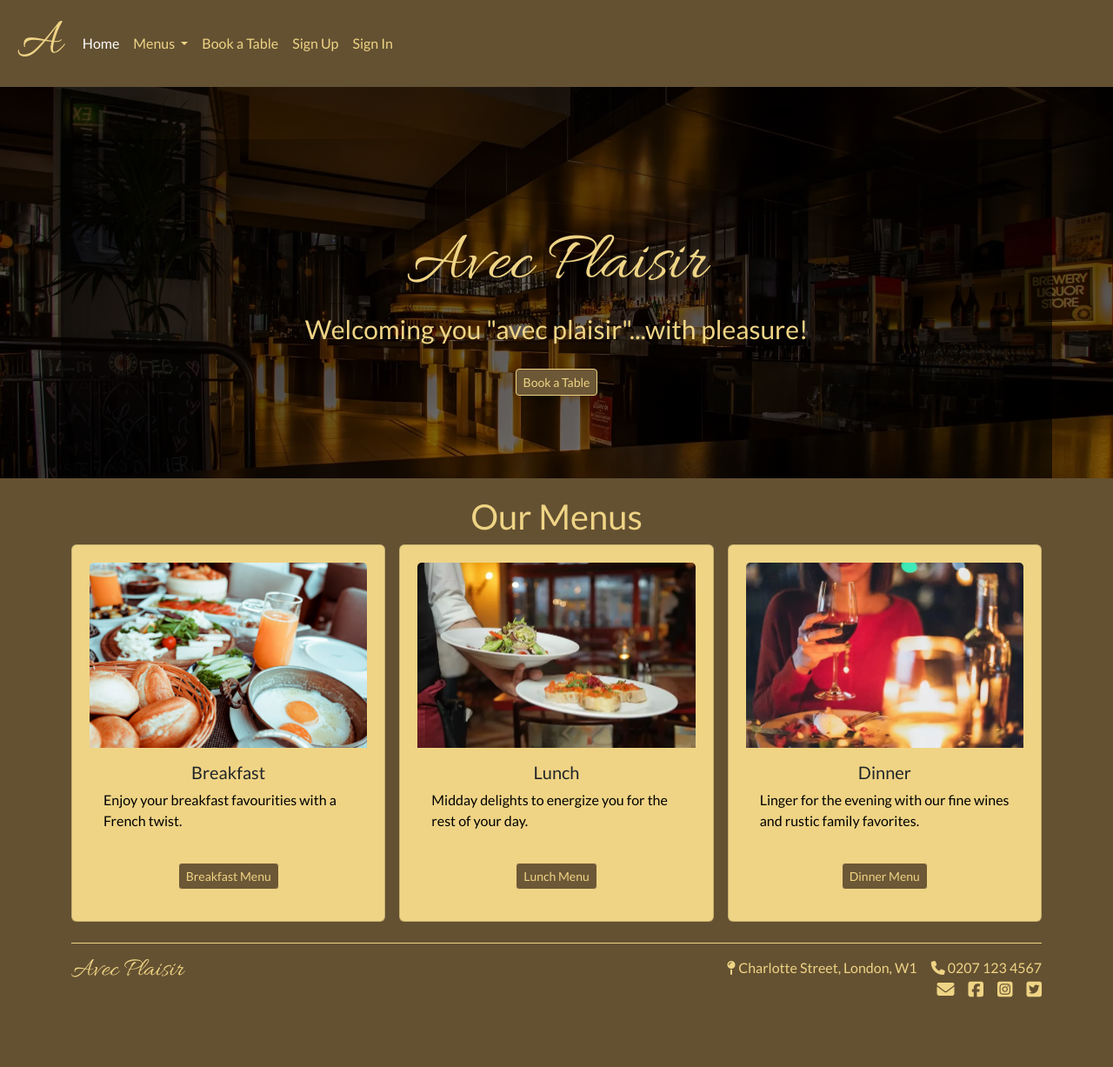
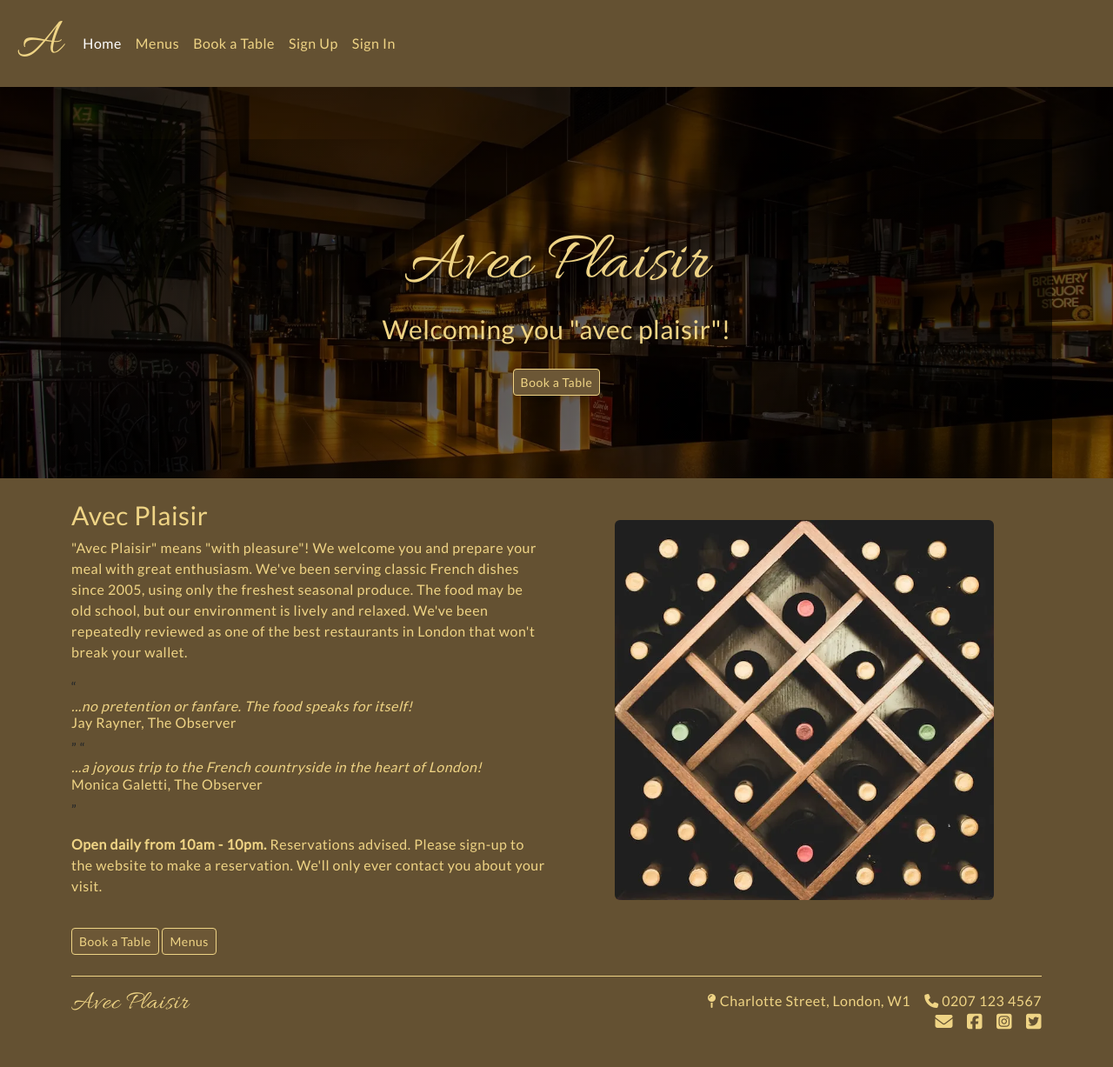
Before and after one commit to leah-jala/PP4-Avec-Plaisir, a Django app: page / in a window 1280 px wide. Shown: the whole page at 87% size. Before the commit the page ends 1147 px from the top, so only its background shows below. Run offline with Django 3.2, Linux system fonts and the light colour scheme; some libraries are stand-ins or nearby versions.

Commit message:
Move orignal homepage content to new menu page, update index, style both

```diff
--- a/bookings/templates/bookings/bookings.html
+++ b/bookings/templates/bookings/bookings.html
@@ -25,6 +25,7 @@
     yet, please <a href="{% url 'account_signup' %}">sign up</a> here.</p>
   </h3>
 </div>
+</div>
 
 {% endif %}
 
--- a/home/templates/home/index.html
+++ b/home/templates/home/index.html
@@ -7,57 +7,35 @@
   <div class="container cover-text">
     <div class="cover-text-inner">
       <h1 id="logo-text">Avec Plaisir</h1>
-          <h2>Welcoming you "avec plaisir"...with pleasure!
+      <h2>Welcoming you "avec plaisir"!
       </h2>
       <a href="{% url 'create_reservation' %}" class="btn btn-outline-light btn-sm ">Book a Table</a>
     </div>
   </div>
 </div>
 <!-- End Hero -->
-
-<section class="menus" id="menus">
-  <h1>Our Menus</h1>
-</section>
-<div class="container">
-  <div class="row row-cols-1 row-cols-md-3 g-3">
-    <div class="col">
-      <div class="card">
-        <img src="/static/images/brunch.webp" class="card-img-top"
-          alt="A close-up view of a table with breakfast, including eggs, bread and a cheese board." />
-        <div class="card-body">
-          <h5 class="card-title text-center">Breakfast</h5>
-          <p class="card-text">Enjoy your breakfast favourities with a French twist.</p>
-          <div class="text-center">
-            <a href="https://www.google.com/" class="btn btn-outline-light btn-sm stretched-link">Breakfast Menu</a>
+<div class="container mt-4">
+  <div class="row">
+    <div class="col-lg-6 col-md-12 col-sm-12">
+      <h2>Avec Plaisir</h2>
+      <p>"Avec Plaisir" means "with pleasure"! We welcome you and prepare your meal with great
+        enthusiasm. We've been serving classic French dishes since 2005, using only the freshest
+        seasonal produce. The food may be old school, but our environment is lively and relaxed.
+        We've been repeatedly reviewed as one of the best restaurants in London that won't break
+        your wallet.
+      </p>
+      <blockquote>
+        <q><h3 class="quotes" ><em>...no pretention or fanfare. The food speaks for itself!</em><br>Jay Rayner, The Observer</h3></q>
+        <q><h3 class="quotes" ><em>...a joyous trip to the French countryside in the heart of London!</em><br>Monica Galetti, The Observer</h3></q>
+      </blockquote>
+      <p><strong>Open daily from 10am - 10pm.</strong> Reservations advised. Please sign-up to the website to make
+        a reservation. We'll only ever contact you about your visit.
+      </p>
+      <a href="{% url 'create_reservation' %}" class="btn btn-outline-light btn-sm ">Book a Table</a>
+      <a href="{% url 'menus' %}" class="btn btn-outline-light btn-sm ">Menus</a>
     </div>
-        </div>
-      </div>
-    </div>
-    <div class="col">
-      <div class="card">
-        <img src="/static/images/lunch.webp" class="card-img-top"
-          alt="A waiter serving lunch appetizers." />
-        <div class="card-body">
-          <h5 class="card-title text-center">Lunch</h5>
-          <p class="card-text">Midday delights to energize you for the rest of your day.</p>
-          <div class="text-center">
-            <a href="https://www.google.com/" class="btn btn-outline-light btn-sm stretched-link">Lunch Menu</a>
-          </div>
-
-        </div>
-      </div>
-    </div>
-    <div class="col">
-      <div class="card">
-        <img src="/static/images/dinner.webp" class="card-img-top"
-          alt="A woman holding a wine glass at a dinner table in a restaurant." />
-        <div class="card-body">
-          <h5 class="card-title text-center">Dinner</h5>
-          <p class="card-text">Linger for the evening with our fine wines and rustic family favorites.</p>
-          <div class="text-center">
-            <a href="#" class="btn btn-outline-light btn-sm stretched-link">Dinner Menu</a>
-          </div>
-        </div>
+    <div class="col-lg-6 col-md-12 col-sm-12  mt-4">
+      <img src="/static/images/wine.webp" class="image-fluid rounded mx-auto d-block wine-img">
     </div>
   </div>
 </div>
--- a/static/css/style.css
+++ b/static/css/style.css
@@ -5,6 +5,7 @@
 body {
     background-color: #645132;
     font-family: 'Lato', sans-serif;
+    letter-spacing: .5px;
 }
 
 a {
@@ -66,7 +67,7 @@ a:hover {
 .cover-text-inner {
     text-align: center;
 }
-h1, h2, h3, p {
+h1, h2, h3, h4, p  {
     color: #efd485;
 }
 
@@ -114,7 +115,7 @@ footer {
     font-size: 20px;
 }
 
-/* 5. Index.html page */
+/* 5. menus.html page */
 
 .menus {
     padding-top: 20px;
@@ -135,3 +136,17 @@ p.card-text {
 #customForm {
     background-color: #efd485;
 }
+
+
+.wine-img {
+    max-width:80%;
+
+}
+
+.quotes {
+    font-size: 16px;
+}
+
+form {
+    max-width: 600px;
+}
--- a/templates/base.html
+++ b/templates/base.html
@@ -9,13 +9,13 @@
     <link href="https://cdn.jsdelivr.net/npm/bootstrap@5.2.3/dist/css/bootstrap.min.css" rel="stylesheet"
         integrity="sha384-rbsA2VBKQhggwzxH7pPCaAqO46MgnOM80zW1RWuH61DGLwZJEdK2Kadq2F9CUG65" crossorigin="anonymous">
     <link rel="stylesheet" href="{% static 'css/style.css' %}">
-    <!-- jQuery -->
     <script src="https://code.jquery.com/jquery-3.3.1.slim.min.js"
         integrity="sha384-q8i/X+965DzO0rT7abK41JStQIAqVgRVzpbzo5smXKp4YfRvH+8abtTE1Pi6jizo" crossorigin="anonymous">
     </script>
     <script src="https://cdn.jsdelivr.net/npm/bootstrap@5.2.3/dist/js/bootstrap.bundle.min.js"
         integrity="sha384-kenU1KFdBIe4zVF0s0G1M5b4hcpxyD9F7jL+jjXkk+Q2h455rYXK/7HAuoJl+0I4" crossorigin="anonymous">
     </script>
+
 
     <!-- Fengyuan Chen's Datepicker -->
     <link rel="stylesheet" href="https://cdnjs.cloudflare.com/ajax/libs/datepicker/0.6.5/datepicker.min.css"
@@ -38,17 +38,8 @@
                     <a class="nav-link" aria-current="page" href="{% url 'homepage' %}"><span
                             class="nav-colors">Home</span></a>
                 </li>
-                <li class="nav-item dropdown">
-                    <a class="nav-link dropdown-toggle" href="www.placeholder.com" role="button" data-bs-toggle="dropdown"
-                        aria-expanded="false">
-                        <span class="nav-colors">Menus</span>
-                    </a>
-                    <ul class="dropdown-menu">
-                        <li><a class="dropdown-item" href="#breakfast">Breakfast</a></li>
-                        <li><a class="dropdown-item" href="#lunch">Lunch</a></li>
-                        <li><a class="dropdown-item" href="#dinner">Dinner</a></li>
-                    </ul>
-                </li>
+                <li class="dropdown-item"><a class="nav-link" href="{% url 'menus' %}"><span
+                    class="nav-colors">Menus</span></a>
                 <li class="dropdown-item"><a class="nav-link" href="{% url 'create_reservation' %}"><span
                             class="nav-colors">Book a Table</span></a>
                 </li>
@@ -65,7 +56,7 @@
                 {% endif %}
                 {% if user.is_staff %}
                 <li class="dropdown-item"><a class="nav-link" href="{% url 'admin:index' %}"><span
-                    class="nav-colors">Staff</span></a></li>
+                            class="nav-colors">Staff</span></a></li>
                 {% endif %}
             </ul>
         </div>
@@ -112,10 +103,10 @@
 
                     <div class="d-flex flex-wrap justify-content-end w-100">
                         <li class="ms-3"><a class="text-muted" href="mailto:bookings@avecplaisir.com"
-                            aria-label="Email us at bookings@avecplaisir.com">
-                            <span class="footer-logo"><i class="fa-solid fa-envelope fa-lg"></i></span></a></li>
-                        <li class="ms-3"><a class="text-muted" href="https://www.facebook.com/" target="_blank" rel="noopener"
-                                aria-label="Follow us on Facebook (opens in a new tab)">
+                                aria-label="Email us at bookings@avecplaisir.com">
+                                <span class="footer-logo"><i class="fa-solid fa-envelope fa-lg"></i></span></a></li>
+                        <li class="ms-3"><a class="text-muted" href="https://www.facebook.com/" target="_blank"
+                                rel="noopener" aria-label="Follow us on Facebook (opens in a new tab)">
                                 <span class="footer-logo"><i class="fa-brands fa-facebook-square fa-lg"></i></span></a>
                         </li>
                         <li class="ms-3"><a class="text-muted" href="https://www.instagram.com/" target="_blank"
@@ -132,22 +123,25 @@
         </footer>
     </div>
 
+    <!-- Font awesome -->
     <script src="https://kit.fontawesome.com/ad363e4e3e.js" crossorigin="anonymous"></script>
+    <!-- script for datepicker -->
     <script>
         $(function () {
-          $("#id_reservation_date").datepicker();
+            $("#id_reservation_date").datepicker();
         });
-      </script>
+    </script>
+
+    <!-- script for active class -->
 
     <script>
-        $(document).ready(function() {
+        $(document).ready(function () {
             var path = window.location.pathname;
-            $(".navbar-nav li a").removeClass("active").filter(function() {
+            $(".navbar-nav li a").removeClass("active").filter(function () {
                 return this.pathname === path;
             }).addClass("active");
         });
     </script>
-
 
 
 </body>
```
Also changed, not shown: menus/templates/menus/menus.html (+43 -3 lines), README.md, static/images/wine.webp (added). Lines whose indentation alone changed are shown as unchanged.
